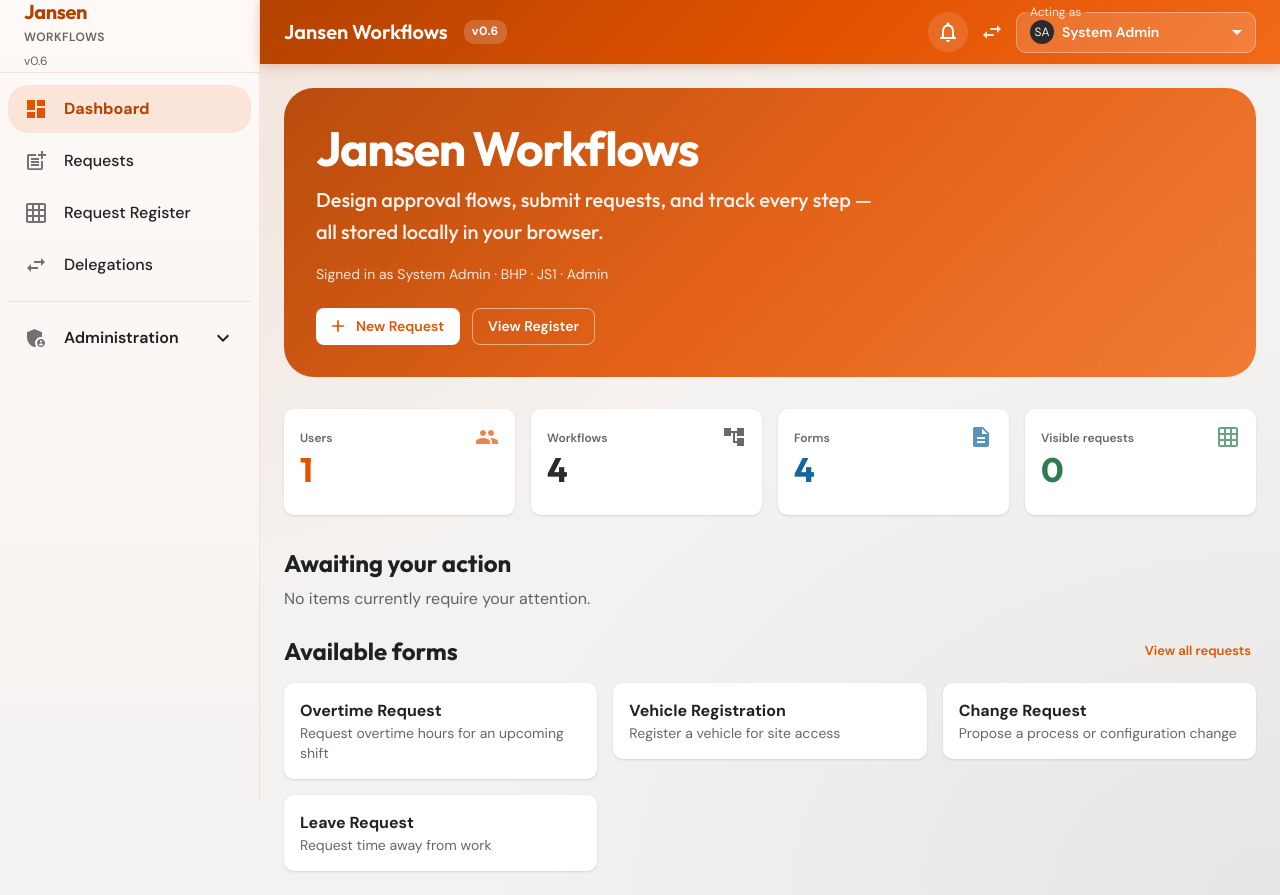
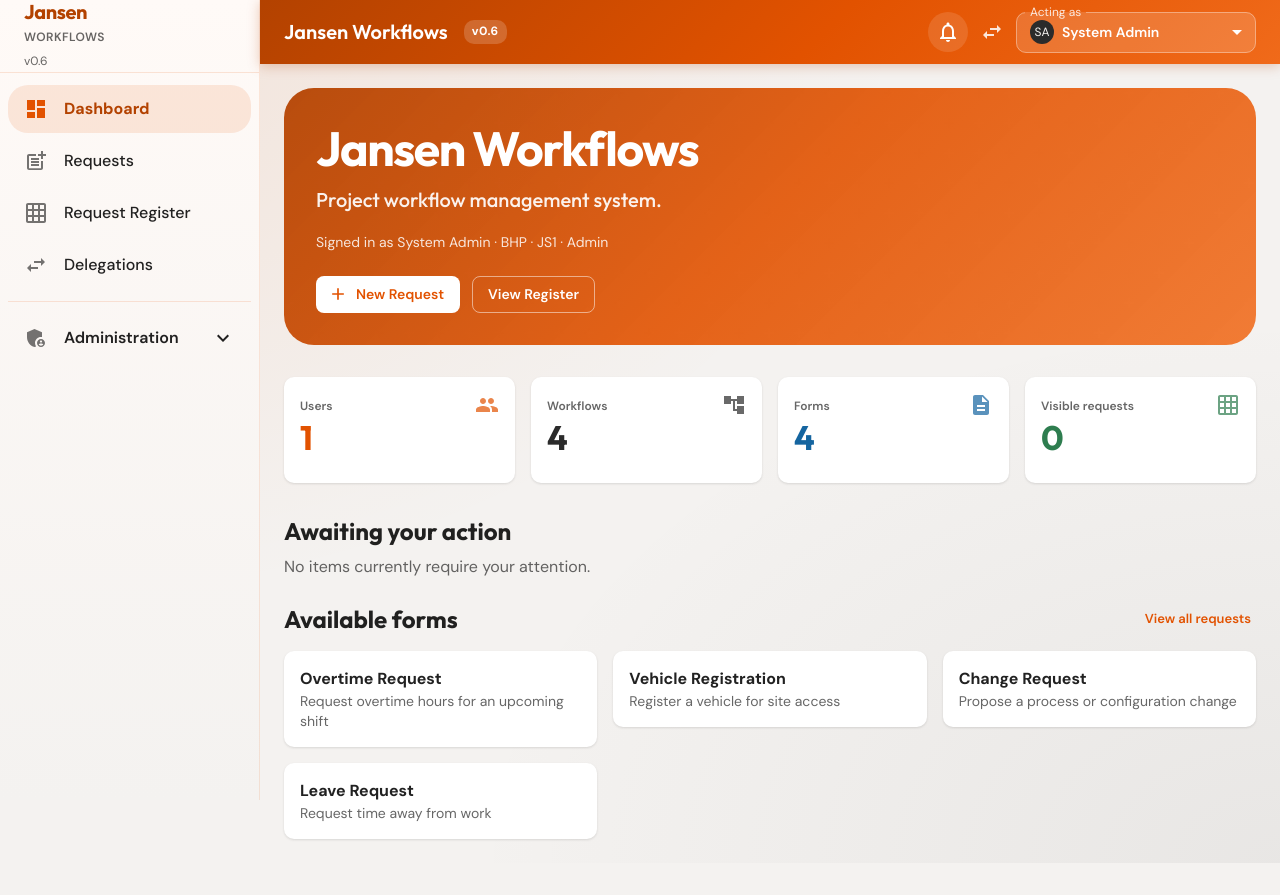
Before and after one commit to srtviperjr/workflow, a React (Vite) app: page / in a window 1280 px wide. After the commit the page ends 863 px from the top, so only its background shows below. Built offline with nearby package versions, Linux system fonts and the light colour scheme.

Commit message:
Update dashboard hero tagline
Set the main dashboard description to “Project workflow management system.”

Co-authored-by: srtviperjr <srtviperjr@users.noreply.github.com>

```diff
--- a/src/pages/DashboardPage.tsx
+++ b/src/pages/DashboardPage.tsx
@@ -106,8 +106,7 @@ export function DashboardPage() {
           Jansen Workflows
         </Typography>
         <Typography variant="h6" sx={{ fontWeight: 400, opacity: 0.92, maxWidth: 560 }}>
-          Design approval flows, submit requests, and track every step —
-          all stored locally in your browser.
+          Project workflow management system.
         </Typography>
         {currentUser && (
           <Typography variant="body2" sx={{ mt: 2, opacity: 0.85 }}>
```
